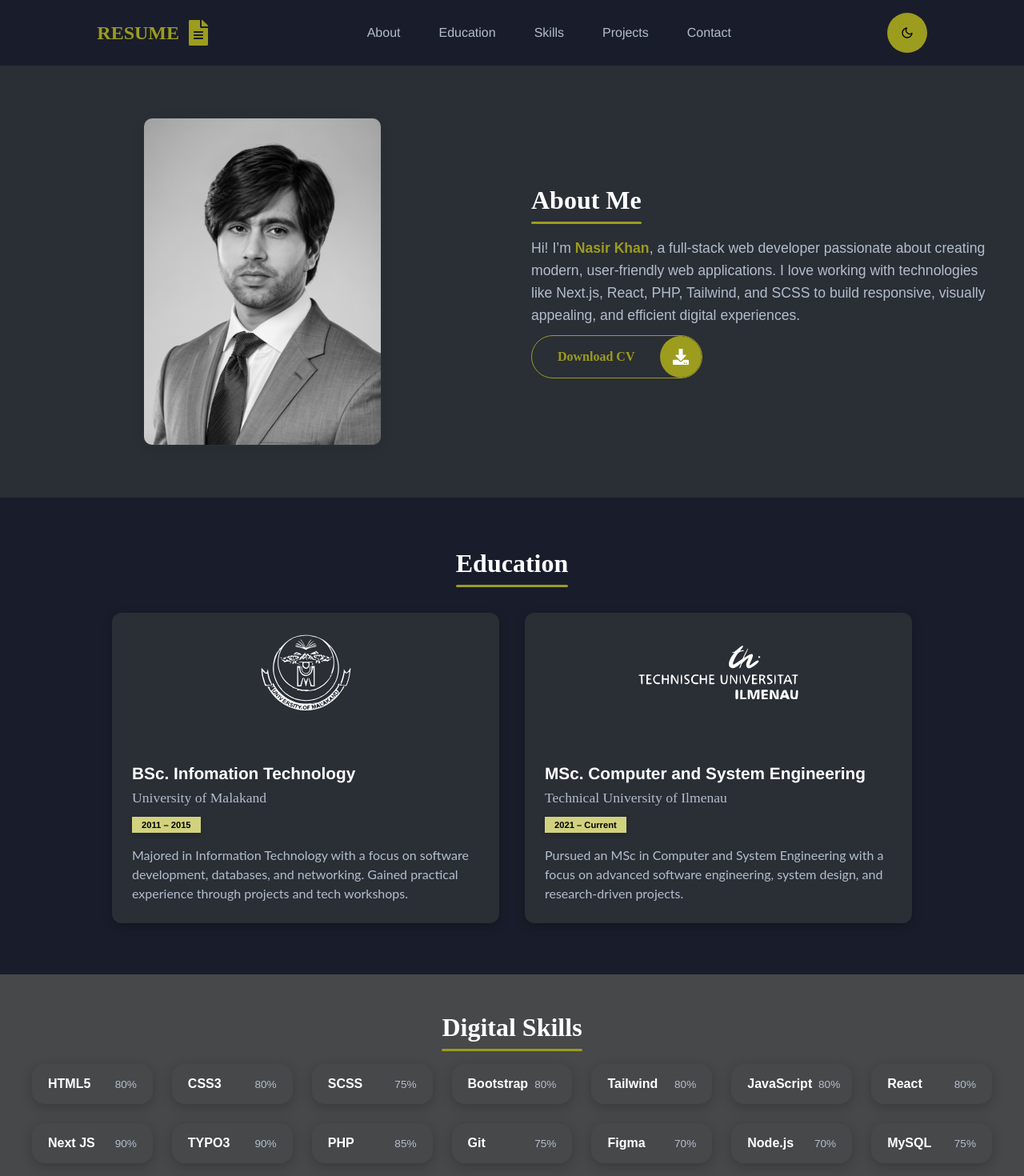
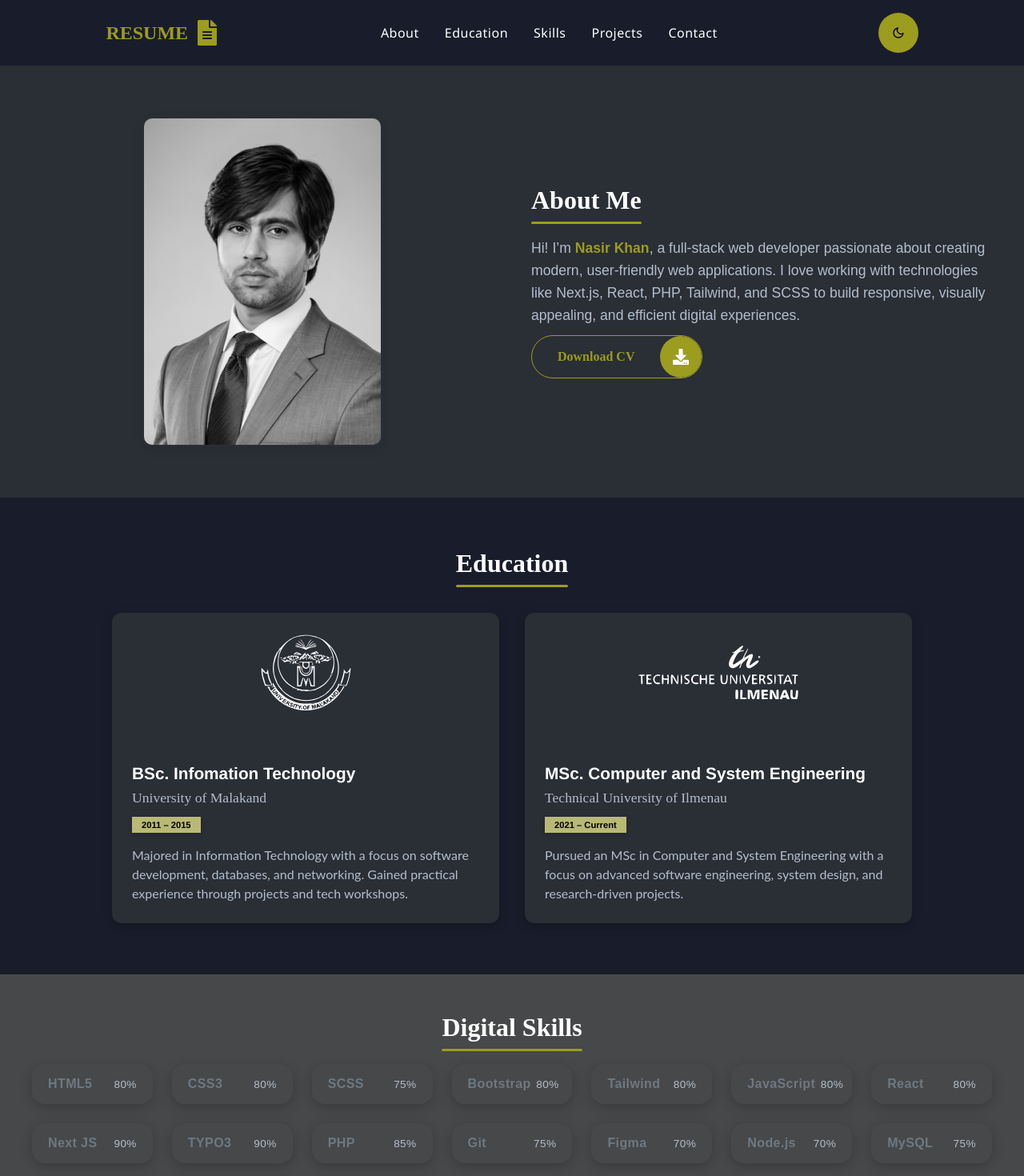
Before and after one commit to Nk6513/resume-app, a Next.js app: page / in a window 1280 px wide. Shown: the top 1470 px of the page at 80% size. Built offline with nearby package versions, Linux system fonts and the light colour scheme.

Commit message:
changed ligth themes color and navigation links styling on hover

```diff
--- a/styles/globals.scss
+++ b/styles/globals.scss
@@ -26,13 +26,13 @@ main {
 :root {
   --color-primary: #191d2b;
   --color-secondary: #9c9c1f;
-  --color-secondary1: #d2d27e;
+  --color-secondary1: #b9b976;
   --color-secondary2: #474849;
   --color-secondary3: #6a6d6b;
   --color-white: #ffffff;
   --color-black: #000;
   --color-grey0: #f8f8f8;
-  --color-grey1: #626465;
+  --color-grey1: #c6cd83;
   --color-grey2: #b2becd;
   --color-grey3: #6c7983;
   --color-grey4: #454e56;
@@ -44,15 +44,15 @@ main {
 /* Light Mode Overrides */
 /*=====================================================================*/
 .light-mode {
-  --color-primary: #c0b999;
-  --color-secondary: #108512;
-  --color-secondary1: #92ce86;
-  --color-secondary2: #dee3d5;
-  --color-secondary3: #83877e;
+  --color-primary: #a1a294;
+  --color-secondary: #6b6758;
+  --color-secondary1: #a19d83;
+  --color-secondary2: #aeab95;
+  --color-secondary3: #8a8a7b;
   --color-white: #121111;
   --color-black: #ffffff;
   --color-grey0: #f8f8f8;
-  --color-grey1: #0875f2;
+  --color-grey1: #272823;
   --color-grey2: #353535;
   --color-grey3: #646464;
   --color-grey4: #404d56;
@@ -178,24 +178,38 @@ button {
 .navbar .navLinks {
   list-style: none;
   display: flex;
-  gap: 1rem;
+  gap: 2rem;
   margin: 0;
   padding: 0;
 }
+.navbar .navLinks li a {
+  position: relative;
+  text-decoration: none;
+  color: var(--color-white);
+  padding: 4px 0;
+  transition: color 0.3s ease;
+  font-family: "Poppins", "Segoe UI", Roboto, Helvetica, Arial, sans-serif;
+  font-weight: 500;
+  letter-spacing: 0.5px;
+}
 
-.navbar .navLinks li a {
-  display: inline-block;
-  padding: 0.5rem 1rem;
-  border-radius: 6px;
-  text-decoration: none;
-  color: var(--color-grey2);
-  transition: background 0.3s, color 0.3s;
-  font-family: "Poppins", "Helvetica Neue", Helvetica, Arial, sans-serif;
+.navbar .navLinks li a::after {
+  content: "";
+  position: absolute;
+  left: 0;
+  bottom: 0;
+  width: 0%;
+  height: 2px;
+  background-color: var(--color-secondary);
+  transition: width 0.3s ease;
 }
 
 .navbar .navLinks li a:hover {
-  background-color: var(--color-secondary);
-  color: var(--color-white);
+  color: var(--color-secondary);
+}
+
+.navbar .navLinks li a:hover::after {
+  width: 100%;
 }
 
 /* Responsive Navbar */
@@ -640,7 +654,7 @@ button {
 
       &:hover {
         background-color: var(--color-secondary);
-        color: var(--color-secondary1);
+        color: white;
       }
     }
   }
@@ -794,10 +808,12 @@ button {
         var(--color-grey5),
         var(--color-primary-light)
       );
-      color: var(--color-white);
+      color: var(--color-grey3);
+      font-family: "Poppins", "Segoe UI", Roboto, Helvetica, Arial, sans-serif;
+      font-weight: 600;
+      letter-spacing: 0.4px;
       padding: 1rem 1.25rem;
       border-radius: 16px;
-      font-weight: 600;
       font-size: 1rem;
       display: flex;
       justify-content: space-between;
@@ -810,13 +826,12 @@ button {
       &:hover {
         transform: translateY(-5px) scale(1.05);
         box-shadow: 0 8px 25px rgba(0, 0, 0, 0.25);
-        // background: linear-gradient(145deg, var(--color-secondary), var(--color-secondary-light));
-        color: var(--color-secondary);
+        color: var(--color-grey1);
       }
 
       .skill-name {
         text-align: left;
-        color: var(--color-black);
+        color: var(--color-grey1);
       }
 
       .skill-percent {
```
Lines whose indentation alone changed are shown as unchanged.
